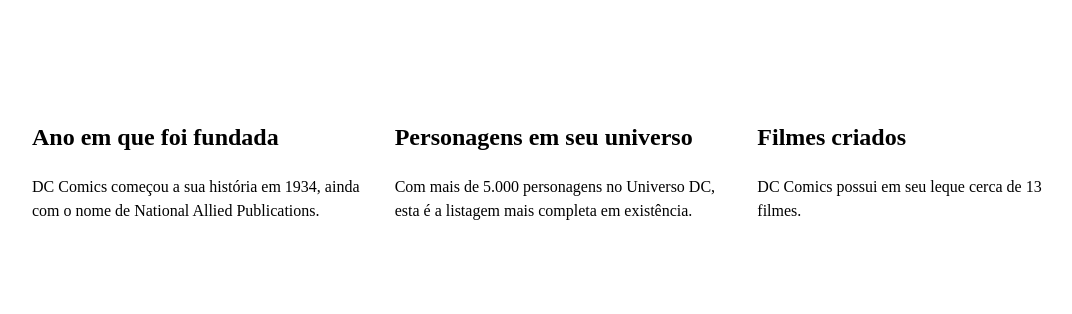
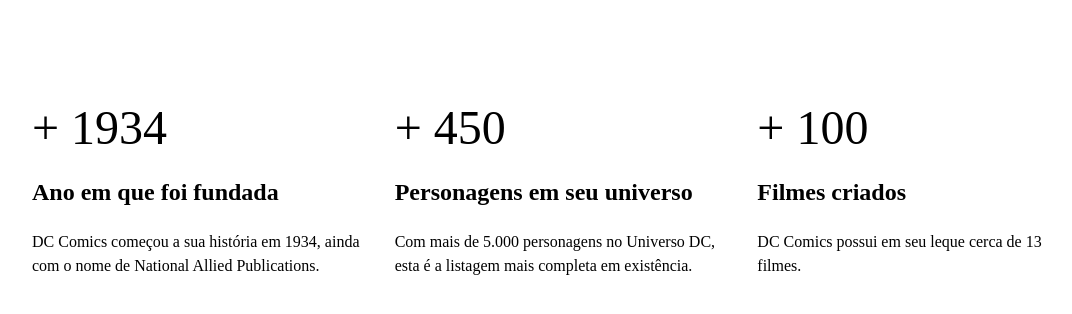
Before and after one commit to LucasLCabral/Site-DC, a plain HTML site: page index.html in a window 1280 px wide. Shown: the whole page, without its empty margins (56-1128 px from the left). Drawn offline with Linux system fonts and the light colour scheme.

Commit message:
Arredondando o contabilizador em js

```diff
--- a/index.html
+++ b/index.html
@@ -15,7 +15,7 @@
 
     <main>
         <section class="sobre">
-            <div class="medicao" onmouseout="medidas()">
+            <div class="medicao" onmouseup="contador()">
                 <div class="medicao-item">
                     <span id="contador1"></span>
                     <h3>Ano em que foi fundada</h3>
--- a/src/js/script.js
+++ b/src/js/script.js
@@ -3,7 +3,7 @@ function contador(){
     let valor1 =0
 
     let tempo1 = setInterval(()=>{
-        valor1 +=1;
+        valor1 +=2;
         contador1.innerHTML = `+ ${valor1}`
 
         if(valor1 ==1934){
@@ -16,9 +16,9 @@ function contador(){
 
     let tempo2 = setInterval(()=>{
         valor2 +=1;
-        contador1.innerHTML = `+ ${valor2}`
+        contador2.innerHTML = `+ ${valor2}`
 
-        if(valor2 ==5000){
+        if(valor2 ==450){
             clearInterval(tempo2)
         }
     })
@@ -28,11 +28,12 @@ function contador(){
 
     let tempo3 = setInterval(()=>{
         valor3 +=1;
-        contador1.innerHTML = `+ ${valor3}`
+        contador3.innerHTML = `+ ${valor3}`
 
-        if(valor3 ==13){
+        if(valor3 ==100){
             clearInterval(tempo3)
         }
     })
 
 }
+contador()
```
